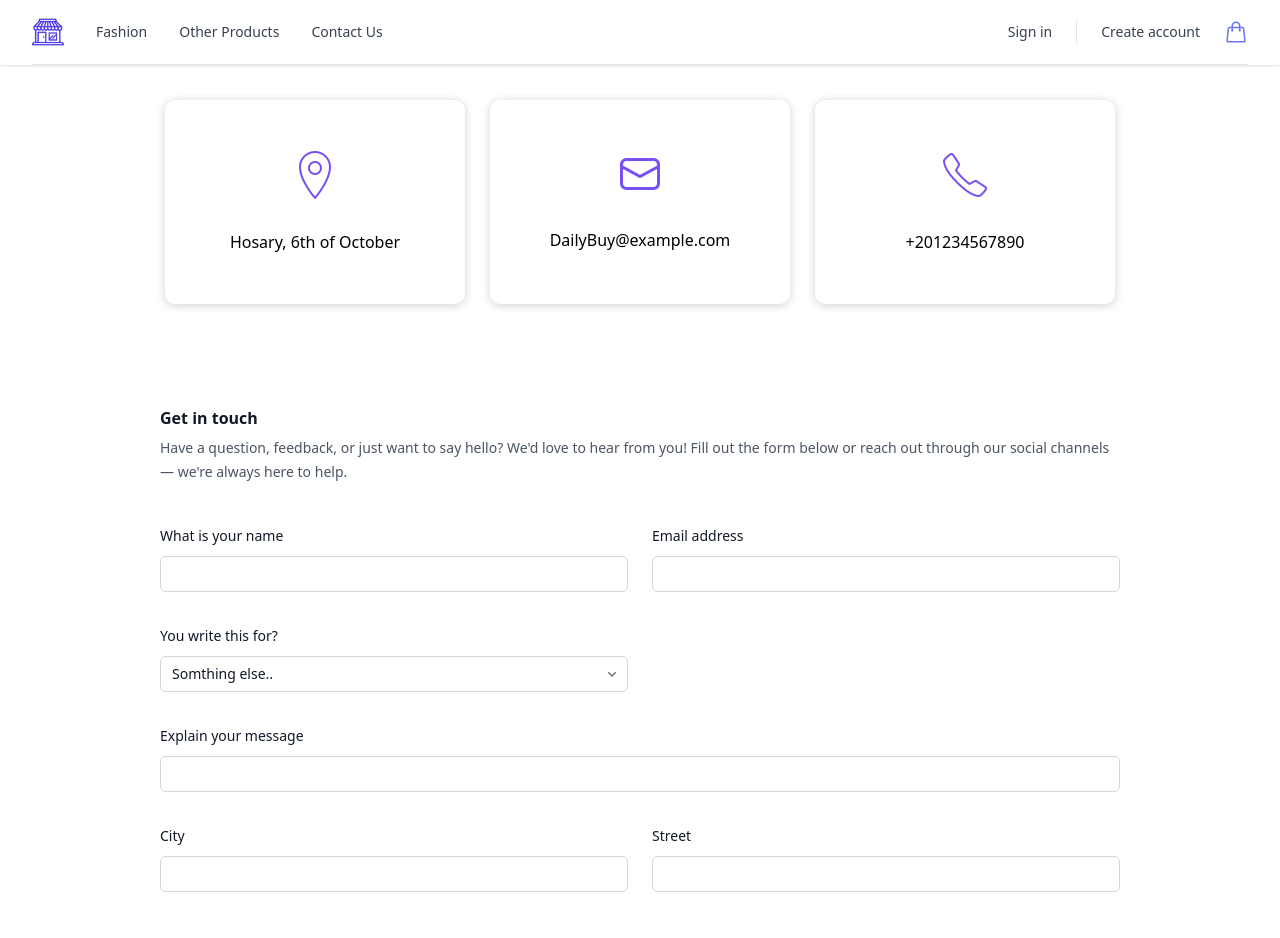
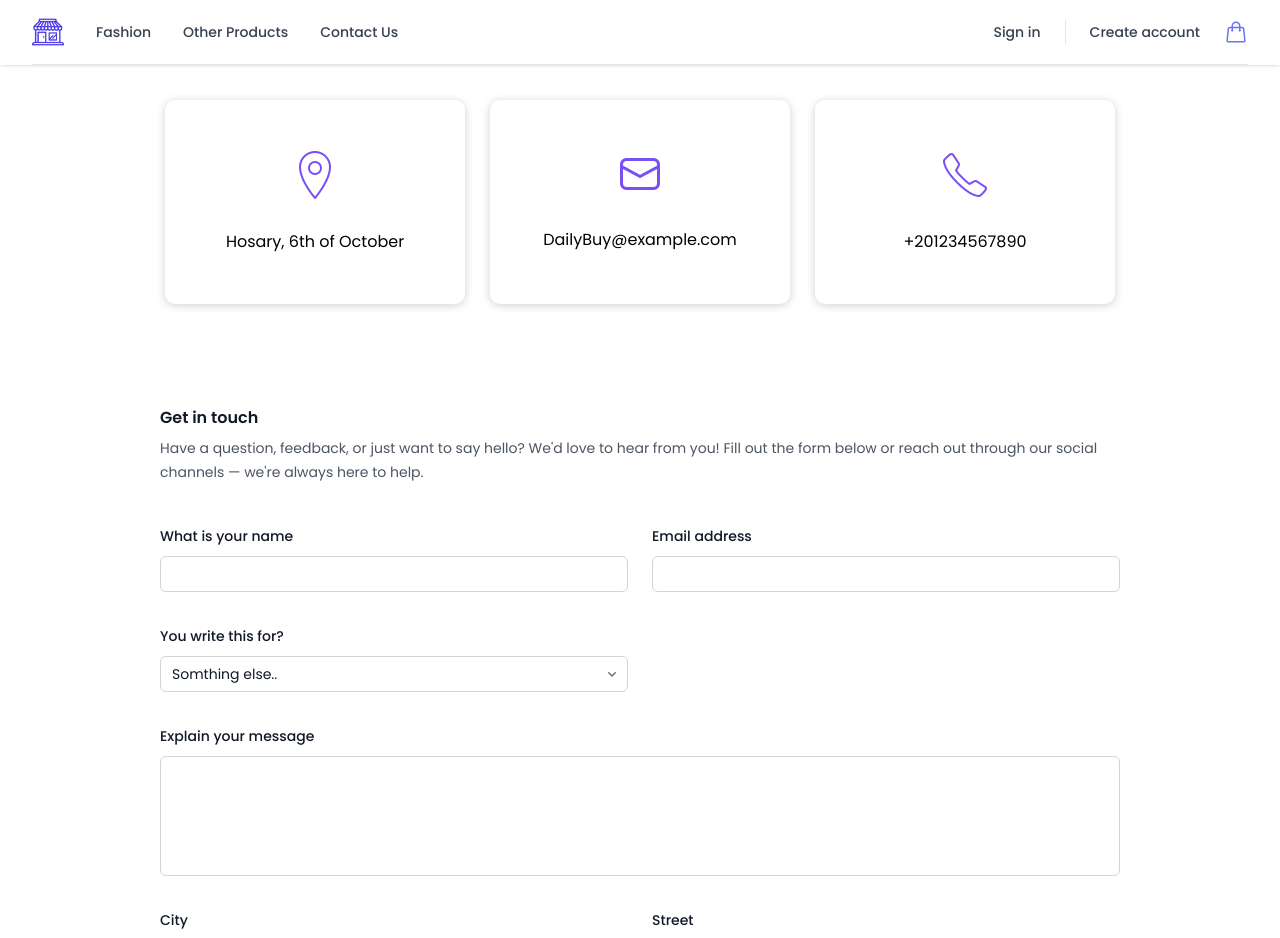
Before and after one commit to moadel-01/react-Ecommerce, a React (Vite) app: page /contact in a window 1280 px wide. Shown: the top 938 px of the page. Built offline with nearby package versions, Linux system fonts and the light colour scheme.

Commit message:
font & contact message input

```diff
--- a/index.html
+++ b/index.html
@@ -3,6 +3,15 @@
   <head>
     <meta charset="UTF-8" />
     <link rel="icon" type="image/svg+xml" href="/newLogo.png" />
+
+    <link rel="preconnect" href="https://fonts.googleapis.com" />
+    <link rel="preconnect" href="https://fonts.gstatic.com" crossorigin />
+
+    <link
+      href="https://fonts.googleapis.com/css2?family=Poppins:ital,wght@0,100;0,200;0,300;0,400;0,500;0,600;0,700;0,800;0,900;1,100;1,200;1,300;1,400;1,500;1,600;1,700;1,800;1,900&display=swap"
+      rel="stylesheet"
+    />
+
     <meta name="viewport" content="width=device-width, initial-scale=1.0" />
     <title>DailyBuy</title>
   </head>
--- a/src/App.css
+++ b/src/App.css
@@ -0,0 +1,3 @@
+* {
+  font-family: "Poppins", sans-serif;
+}
--- a/src/components/contact/ContactUs.jsx
+++ b/src/components/contact/ContactUs.jsx
@@ -184,14 +184,14 @@ export default function ContactUs() {
                       Explain your message
                     </label>
                     <div className="mt-2">
-                      <input
+                      <textarea
                         id="message"
                         name="message"
                         type="text"
                         required
                         value={message}
                         onChange={(e) => setMessage(e.target.value)}
-                        className="block w-full rounded-md bg-white px-3 py-1.5 text-base text-gray-900 outline-1 -outline-offset-1 outline-gray-300 placeholder:text-gray-400 focus:outline-2 focus:-outline-offset-2 focus:outline-indigo-600 sm:text-sm/6"
+                        className="block w-full rounded-md bg-white h-30 resize-none px-3 py-1.5 text-base text-gray-900 outline-1 -outline-offset-1 outline-gray-300 placeholder:text-gray-400 focus:outline-2 focus:-outline-offset-2 focus:outline-indigo-600 sm:text-sm/6"
                       />
                     </div>
                   </div>
--- a/src/index.css
+++ b/src/index.css
@@ -19,3 +19,7 @@
 .animate-slideOut {
   animation: slideOut 0.35s ease-in forwards;
 }
+
+.poppins {
+  font-family: 'Poppins', sans-serif;
+}
```
